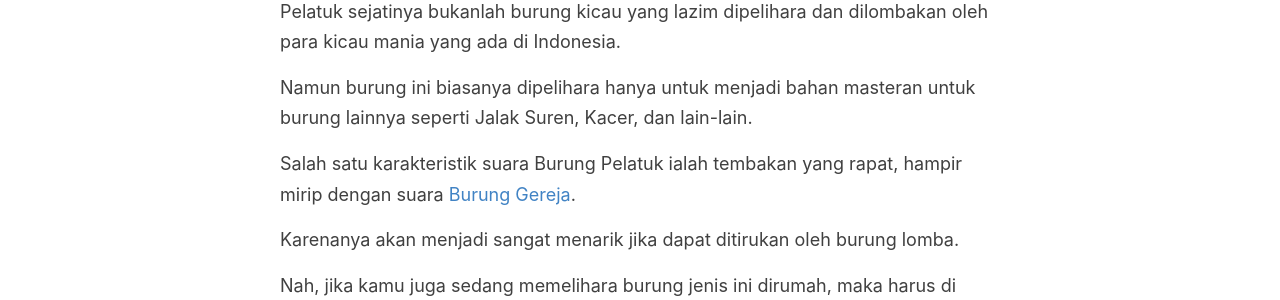
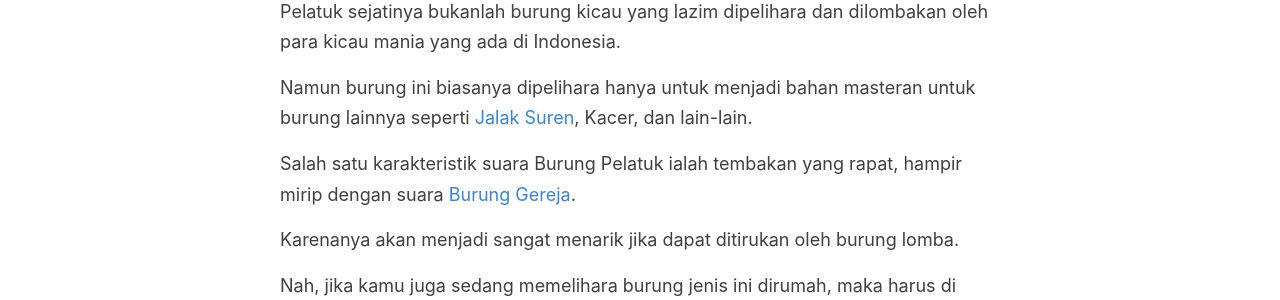
Before and after one commit to wikicau/wikicau.github.io, a Jekyll site: the page built from _posts/2021-01-16-merk-voer-untuk-burung-pelatuk.md, in a window 1280 px wide and 900 px high. Shown: the part 292-592 px from the top of the window. Built offline with Jekyll 4.4.1, drawn with Linux system fonts in a browser that asks for light colours; part of the change alters nothing that is shown.

```diff
--- a/_posts/2021-01-16-merk-voer-untuk-burung-pelatuk.md
+++ b/_posts/2021-01-16-merk-voer-untuk-burung-pelatuk.md
@@ -6,7 +6,7 @@ categories: [Tips Burung]
 
 Pelatuk sejatinya bukanlah burung kicau yang lazim dipelihara dan dilombakan oleh para kicau mania yang ada di Indonesia.
 
-Namun burung ini biasanya dipelihara hanya untuk menjadi bahan masteran untuk burung lainnya seperti Jalak Suren, Kacer, dan lain-lain.
+Namun burung ini biasanya dipelihara hanya untuk menjadi bahan masteran untuk burung lainnya seperti [Jalak Suren](https://wikicau.com/merawat-jalak-suren/), Kacer, dan lain-lain.
 
 Salah satu karakteristik suara Burung Pelatuk ialah tembakan yang rapat, hampir mirip dengan suara [Burung Gereja](https://wikicau.com/suara-burung-gereja/).
 
```
